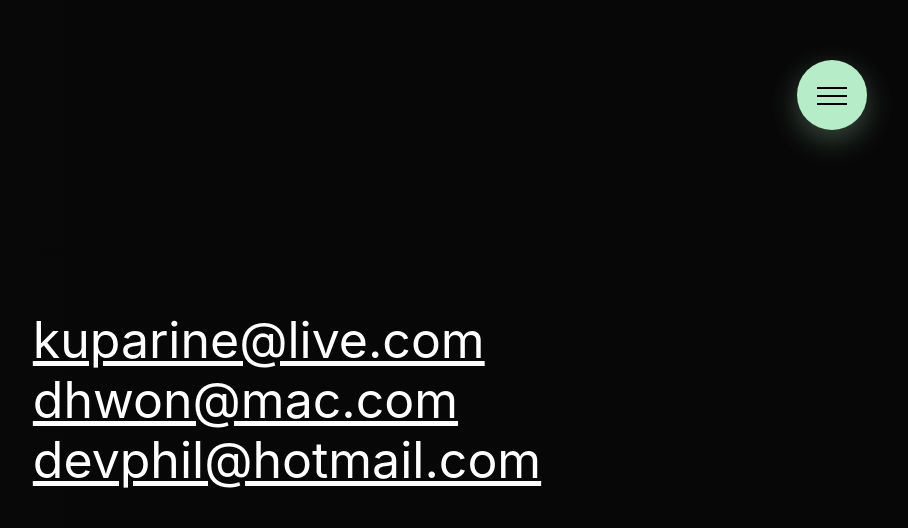
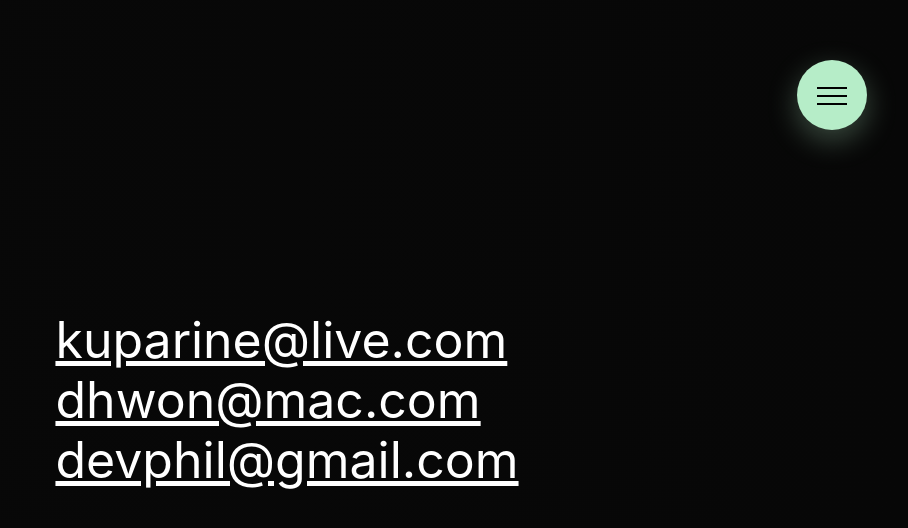
Before and after one commit to skeletonking1/throbaclogo-react, a React (Create React App) app: page /contact in a window 1280 px wide. Shown: the top 528 px of the page, without its empty margins (353-1261 px from the left). Built offline with nearby package versions, Linux system fonts and the light colour scheme.

Commit message:
test url change gmail.com

```diff
--- a/src/components/pages/Contact.js
+++ b/src/components/pages/Contact.js
@@ -11,7 +11,7 @@
   },
   {
     id: 3,
-    address: "devphil@hotmail.com"
+    address: "devphil@gmail.com"
 
   }
 ]
```
